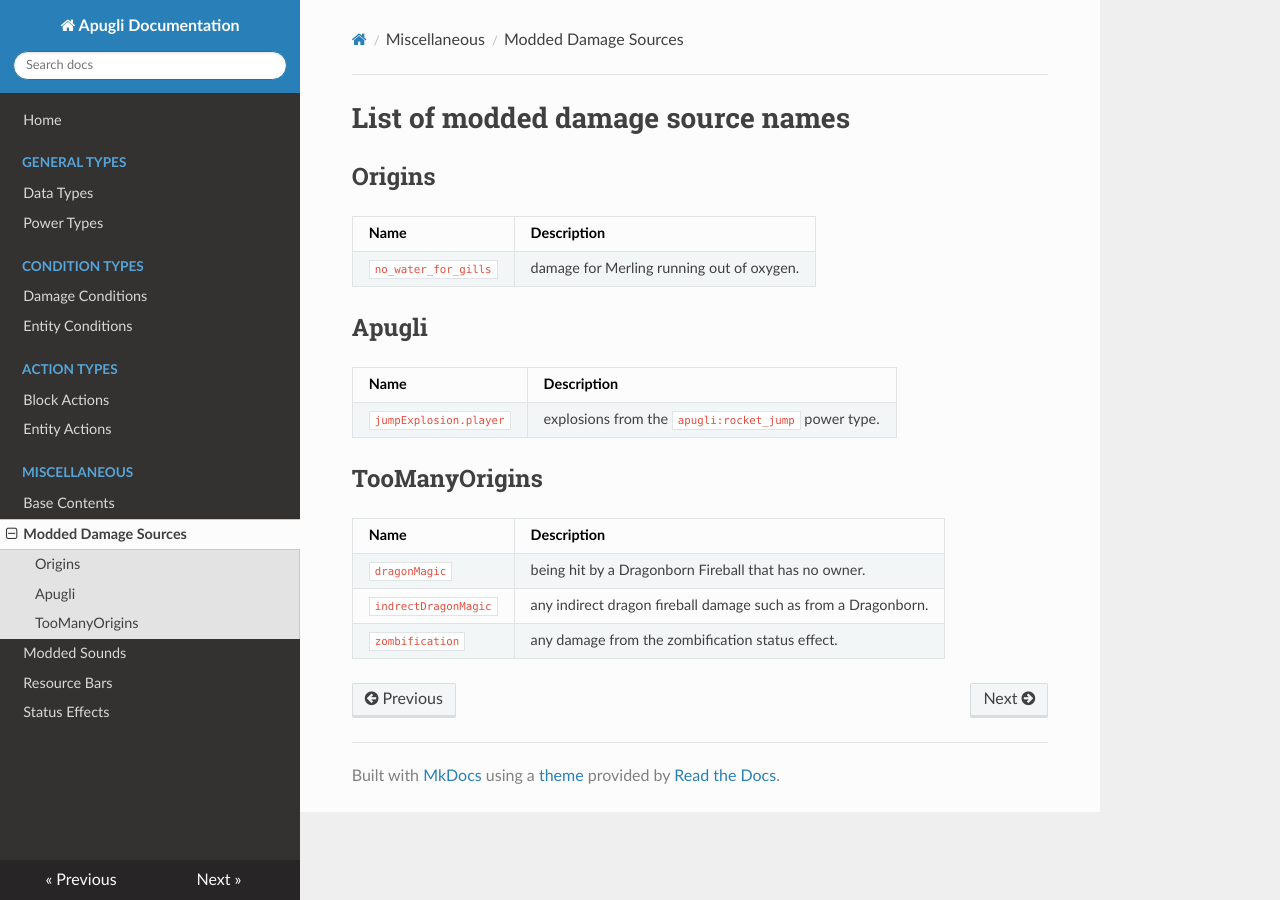
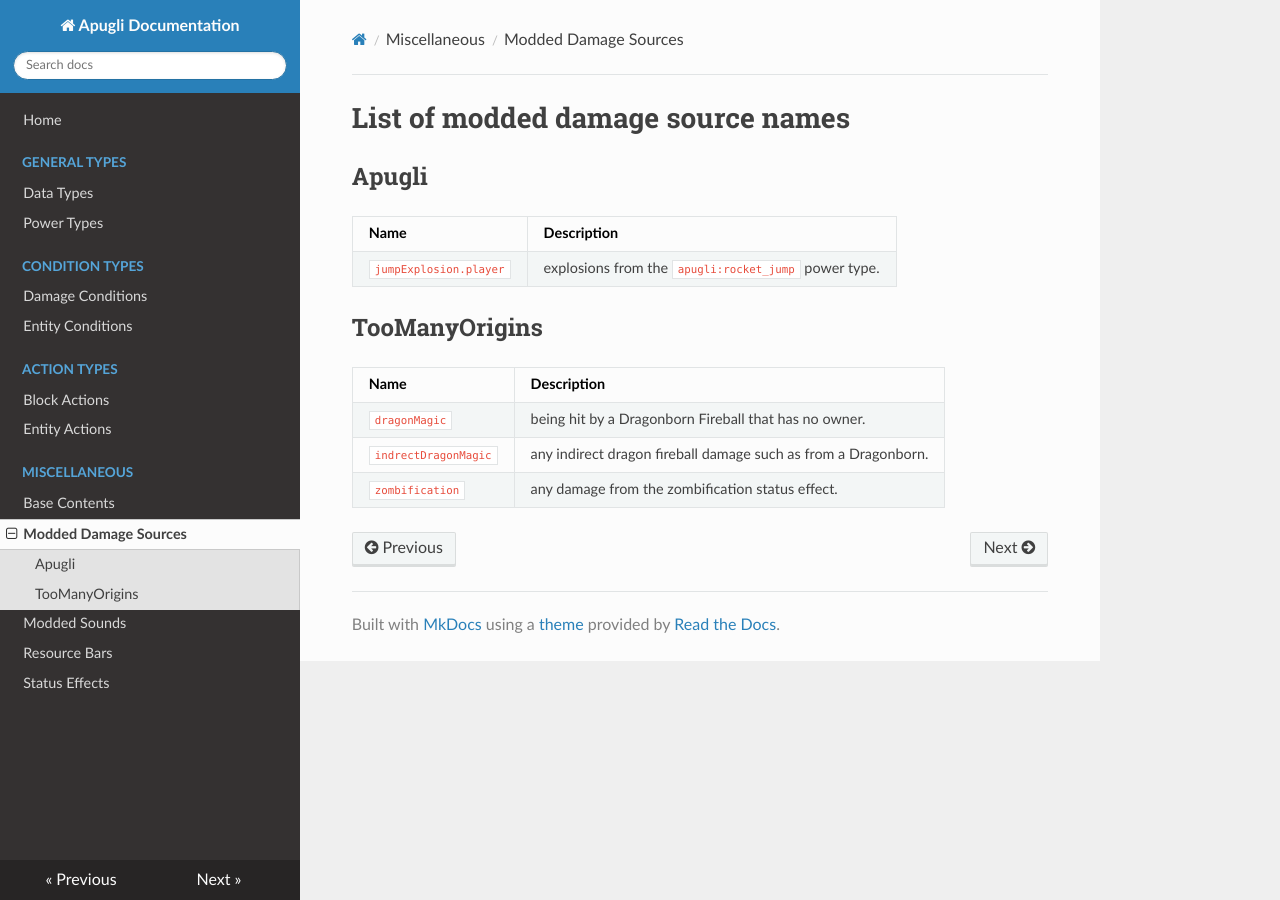
Before and after one commit to MerchantPug/apugli-docs, an MkDocs documentation site: the page built from docs/misc/modded_damage_sources.md, in a window 1280 px wide. Built offline with MkDocs 1.6.1, drawn with Linux system fonts in a browser that asks for light colours; nearby versions of some CDN libraries.

Commit message:
Update modded_damage_sources.md

```diff
--- a/docs/misc/modded_damage_sources.md
+++ b/docs/misc/modded_damage_sources.md
@@ -3,11 +3,6 @@ title: Modded Damage Sources
 date: 2021-06-21
 ---
 # List of modded damage source names
-
-## Origins
-Name | Description
------|-------------
-`no_water_for_gills` | damage for Merling running out of oxygen.
 
 ## Apugli
 Name | Description
```
